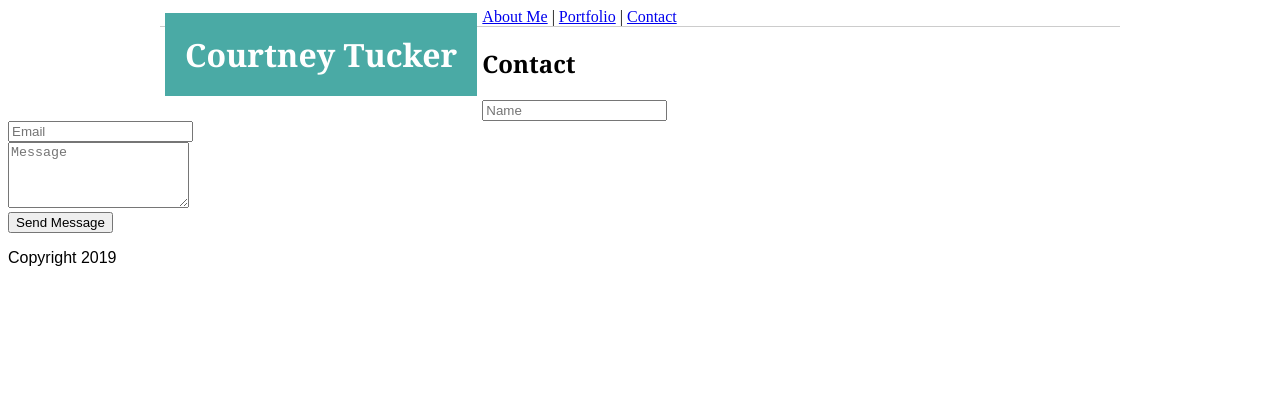
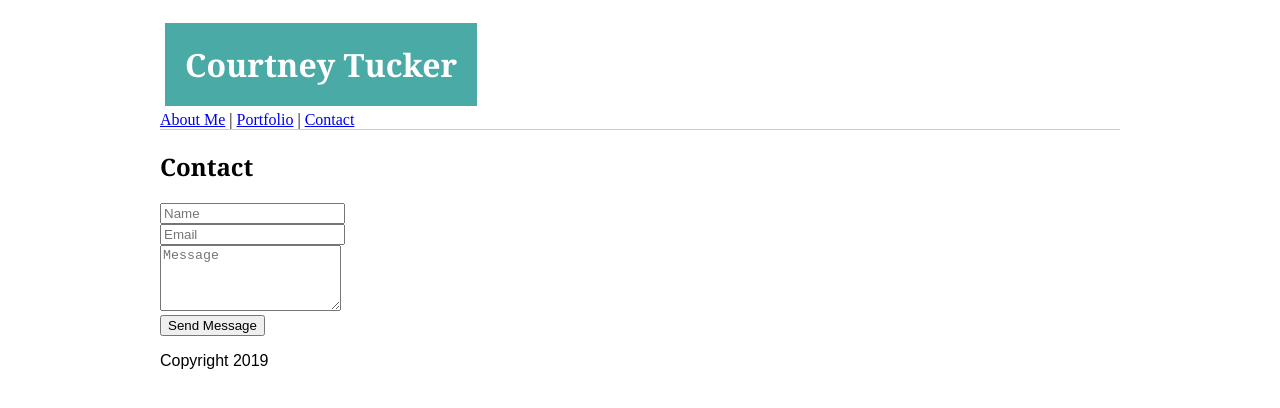
Before and after one commit to Ctucker9233/Unit-1, a plain HTML site: page contact.html in a window 1280 px wide. Drawn offline with Linux system fonts and the light colour scheme.

Commit message:
Corrected wrapper html

```diff
--- a/assets/CSS/style.css
+++ b/assets/CSS/style.css
@@ -2,10 +2,14 @@ body{
     background-color: #ffffff;
 }
 
+.wrapper{
+    margin: 0 auto;
+    max-width: 960px;
+    padding: 10px;
+}
+
 header{
     background-color: #ffffff;
-    width: 960px;
-    margin: 0 auto;
     border-bottom: 1px #cccccc solid;
 }
 
@@ -32,7 +36,12 @@ p{
 }
 
 content{
-    width: 960px;
     background-image: url(../images/cork-wallet.png);
     background-size: cover;
 }
+
+.clearfix::after {
+    content: "";
+    clear: both;
+    display: block;
+  }
--- a/contact.html
+++ b/contact.html
@@ -9,14 +9,14 @@
 </head>
 <!--This is where all the web content lives-->
 <body>
+    <div class="wrapper">
         <!--This is the header section-->
         <header>
-        <!--wrapper-->
-        <wrapper class="wrapper">
             <!--This the name div-->
             <div class="name">
                 <h1>Courtney Tucker</h1>
             </div>
+            <div class="clearfix"></div>
             <!--This is the header navigation-->
             <div class="header-nav">
                 <nav>
@@ -25,12 +25,10 @@
                     <a href="contact.html">Contact</a>
                 </nav>
             </div>
-        </wrapper>
         </header>
+        <div class="clearfix"></div>
         <!--This is the main content area-->
         <content>
-        <!--Wrapper-->
-        <wrapper>
             <!--Contact Form Title-->
             <div class="contact-title">
                 <h2>Contact</h2>
@@ -46,10 +44,10 @@
                     <input type="submit" class="form-control submit" value="Send Message">
                 </form>
             </div>
-        </wrapper>
         </content>
         <footer>
             <p>Copyright 2019</p>
         </footer>
+    </div>
 </body>
 </html>
```
Also changed, not shown: index.html (+4 -0 lines), portfolio.html (+4 -3 lines). Lines whose indentation alone changed are shown as unchanged.
